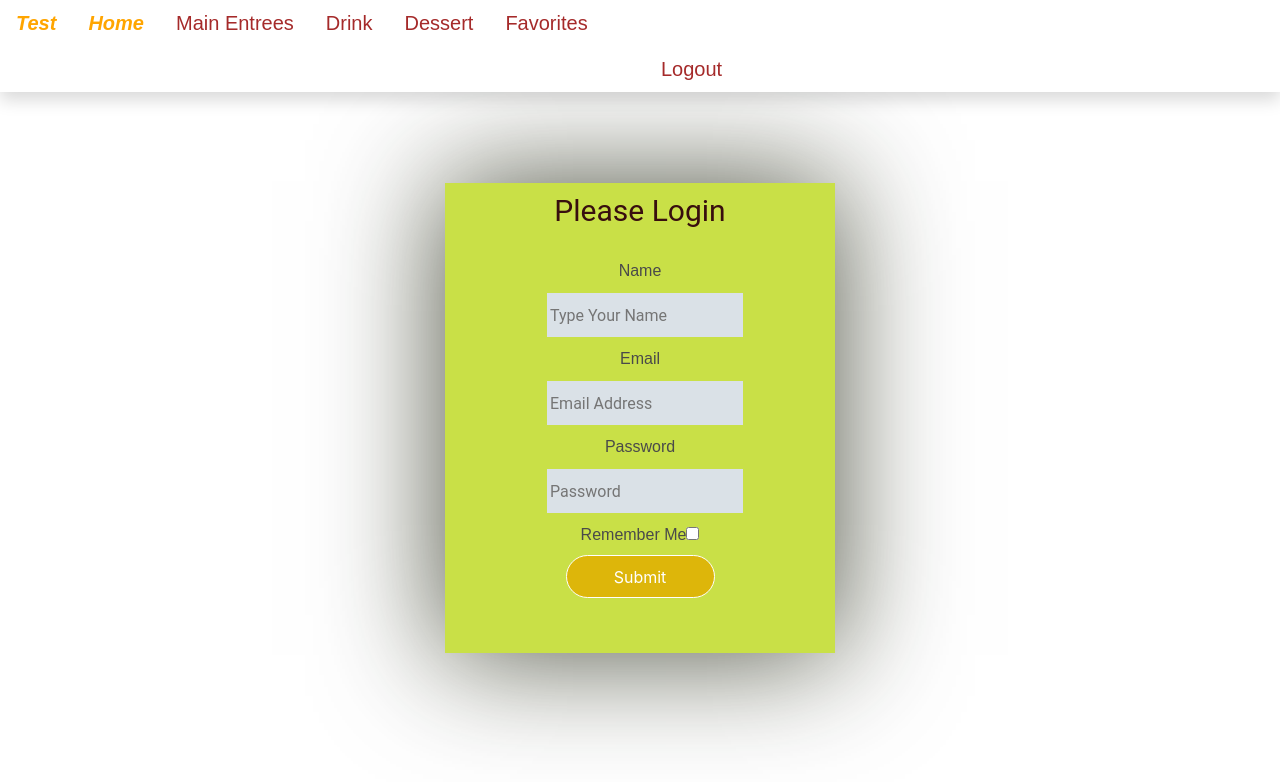
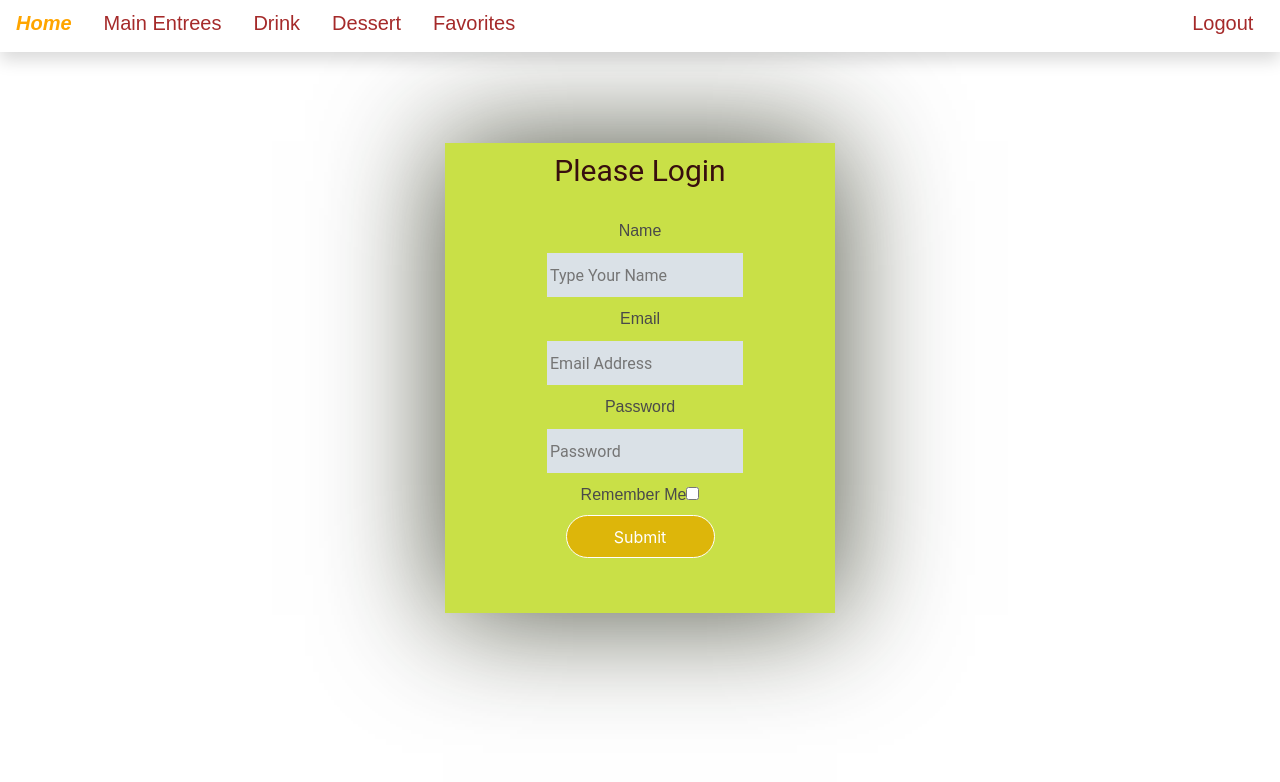
Before and after one commit to priyankagargc27/Midstone-Project, a React (Create React App) app: page /Login in a window 1280 px wide. Shown: the top 782 px of the page. Built offline with nearby package versions, Linux system fonts and the light colour scheme; no server answers.

Commit message:
deleted extra nav-item

```diff
--- a/src/Components/Nav/NavBar.js
+++ b/src/Components/Nav/NavBar.js
@@ -25,9 +25,7 @@ logoutFunction = ()=>
         return (
             <nav className="navbar navbar-light fixed-top light-blue flex-md-nowrap p-0 shadow">
                 <ul className="nav nav-pills">
-                <li className="nav-item">
-                        <Link className="nav-link" id="home"to="/">Test</Link>
-                    </li>
+
                     <li className="nav-item">
                         <Link className="nav-link" id="home"to="/Profile">Home</Link>
                     </li>
```
